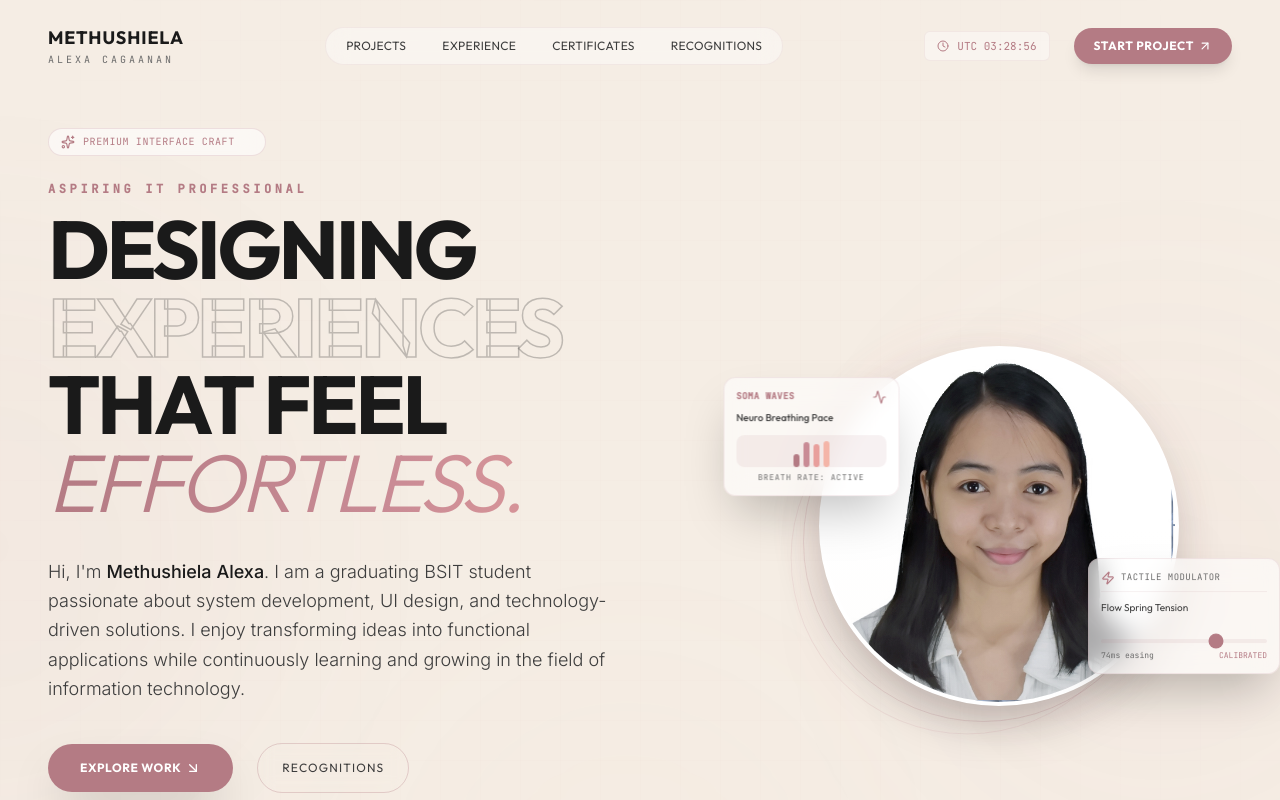
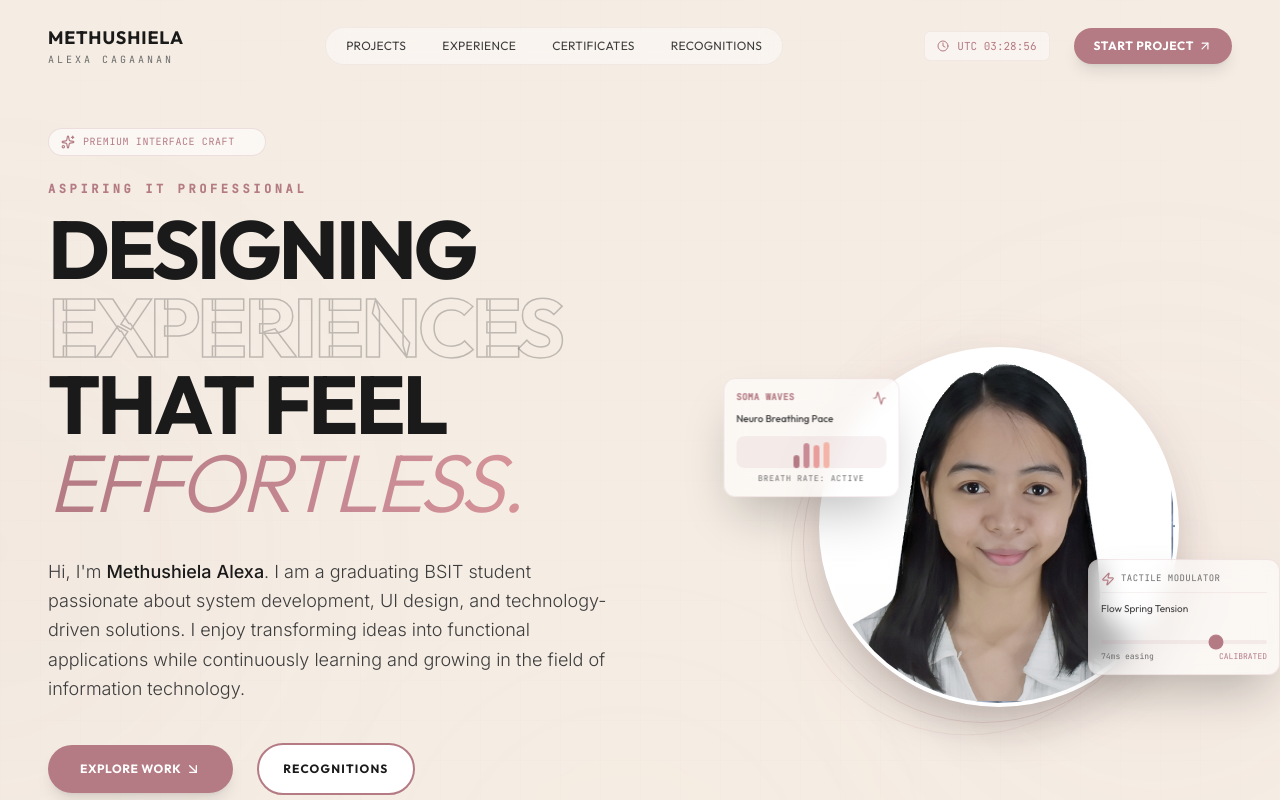
Before and after one commit to kevincaidic/alexa, a React (Vite) app: page / in a window 1280 px wide. Shown: the top 800 px of the page. Built offline with nearby package versions, Linux system fonts and the light colour scheme.

Commit message:
contents

```diff
--- a/src/components/HeroSection.tsx
+++ b/src/components/HeroSection.tsx
@@ -134,10 +134,10 @@ export default function HeroSection() {
           >
             <button
               onClick={handleScrollToProjects}
-              className="relative px-8 py-4 bg-[#B47B84] hover:bg-[#C98B95] text-white font-display uppercase tracking-wider text-xs font-bold rounded-full shadow-2xl hover:shadow-[#B47B84]/30 transition-all duration-300 group overflow-hidden flex items-center gap-2"
+              className="relative px-8 py-4 bg-[#B47B84] hover:bg-[#C98B95] text-white font-display uppercase tracking-wider text-xs font-bold rounded-full shadow-lg hover:shadow-xl transition-all duration-300 group flex items-center gap-2"
               id="hero-btn-explore"
             >
-              <span className="relative z-10 flex items-center gap-1">
+              <span className="flex items-center gap-1">
                 Explore Work
                 <ArrowDownRight className="w-4 h-4 group-hover:translate-x-0.5 group-hover:translate-y-0.5 transition-transform" />
               </span>
@@ -149,7 +149,7 @@ export default function HeroSection() {
                 e.preventDefault();
                 document.querySelector("#recognitions")?.scrollIntoView({ behavior: "smooth" });
               }}
-              className="px-6 py-4 border border-[#B47B84]/30 hover:border-[#B47B84] text-[#3D3D3D] hover:text-[#1A1A1A] rounded-full text-xs font-display uppercase tracking-widest transition-all duration-300 backdrop-blur-sm"
+              className="px-6 py-4 bg-white hover:bg-[#B47B84] border-2 border-[#B47B84] text-[#1A1A1A] hover:text-white rounded-full text-xs font-display uppercase tracking-widest transition-all duration-300 font-bold"
               id="hero-btn-contact"
             >
               Recognitions
```
